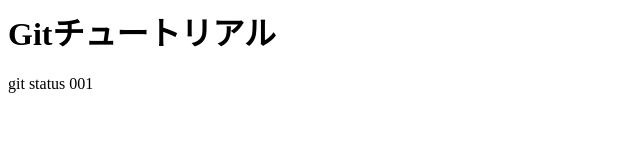
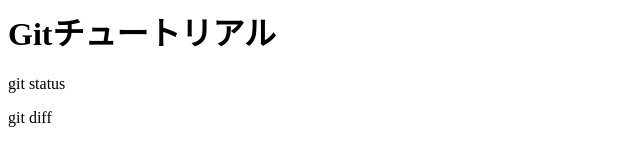
Before and after one commit to modelvox/git_modelvox, a plain HTML site: page index.html in a window 1280 px wide. Shown: the full height of the page, 0-640 px from the left. Drawn offline with Linux system fonts and the light colour scheme.

Commit message:
git diffを追記

```diff
--- a/index.html
+++ b/index.html
@@ -1,2 +1,3 @@
 <h1>Gitチュートリアル</h1>
-<p>git status 001</p>
+<p>git status</p>
+<p>git diff</p>
```
